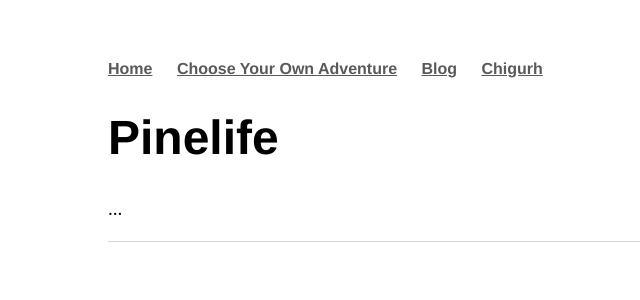
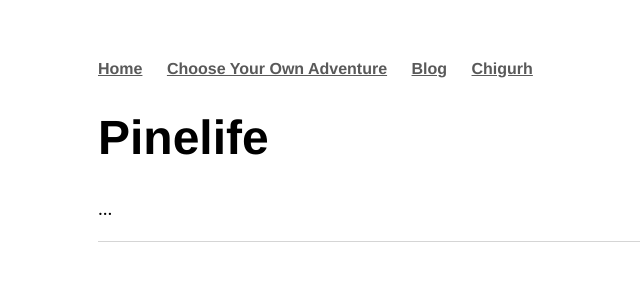
Before and after one commit to Pinelife/pinelife.github.io, a Jekyll site: the page built from index.html, in a window 1280 px wide. Shown: the top 300 px of the page, without its empty margins (84-724 px from the left). Built offline with Jekyll 4.4.1, drawn with Linux system fonts in a browser that asks for light colours.

Commit message:
Update main.css

```diff
--- a/css/main.css
+++ b/css/main.css
@@ -17,6 +17,7 @@ color: #0033cc;
 body {
     margin: 60px auto !important;
     width: 70%;
+    padding-right:20px;
 }
 nav ul, footer ul {
     font-family:'Helvetica', 'Arial', 'Sans-Serif';
```
